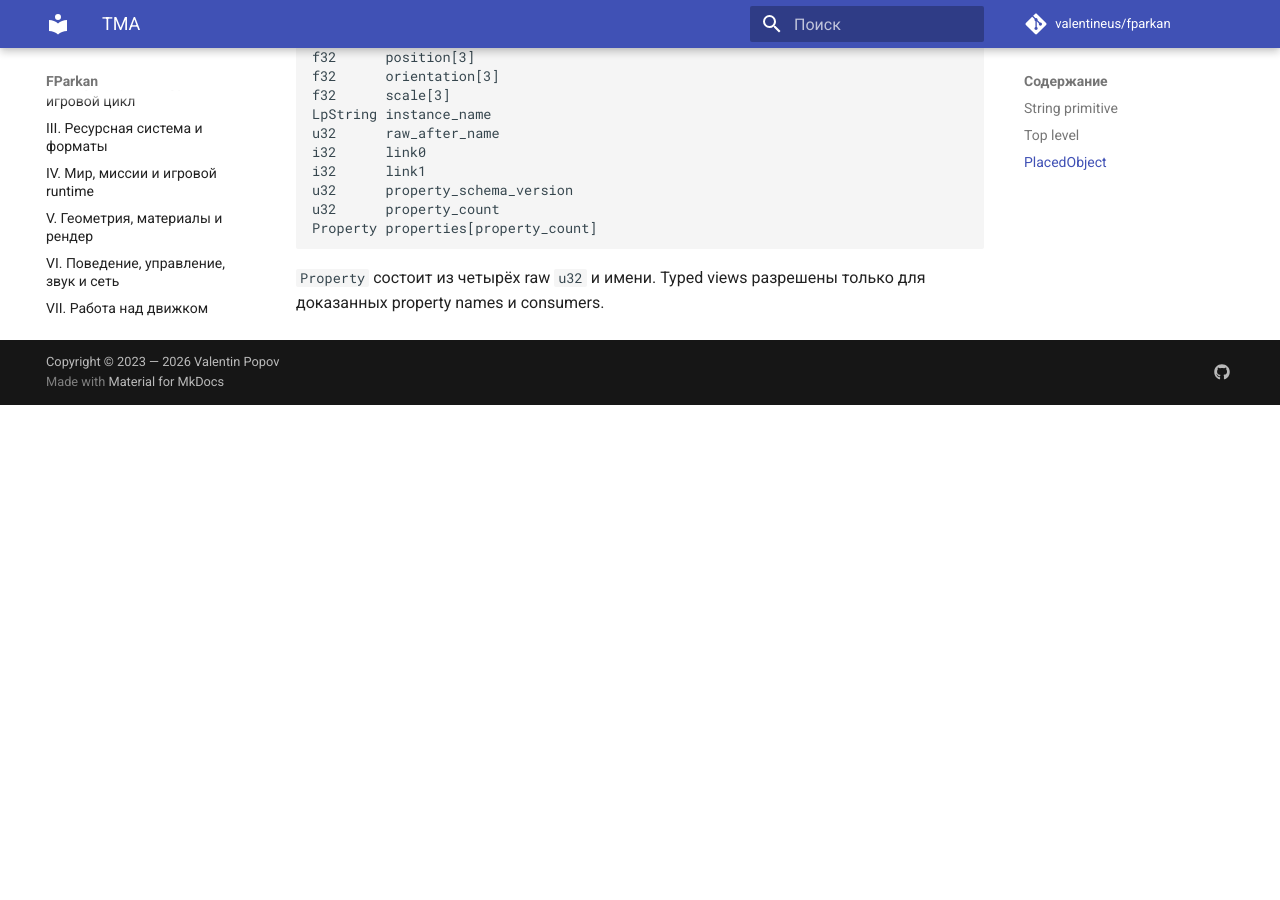
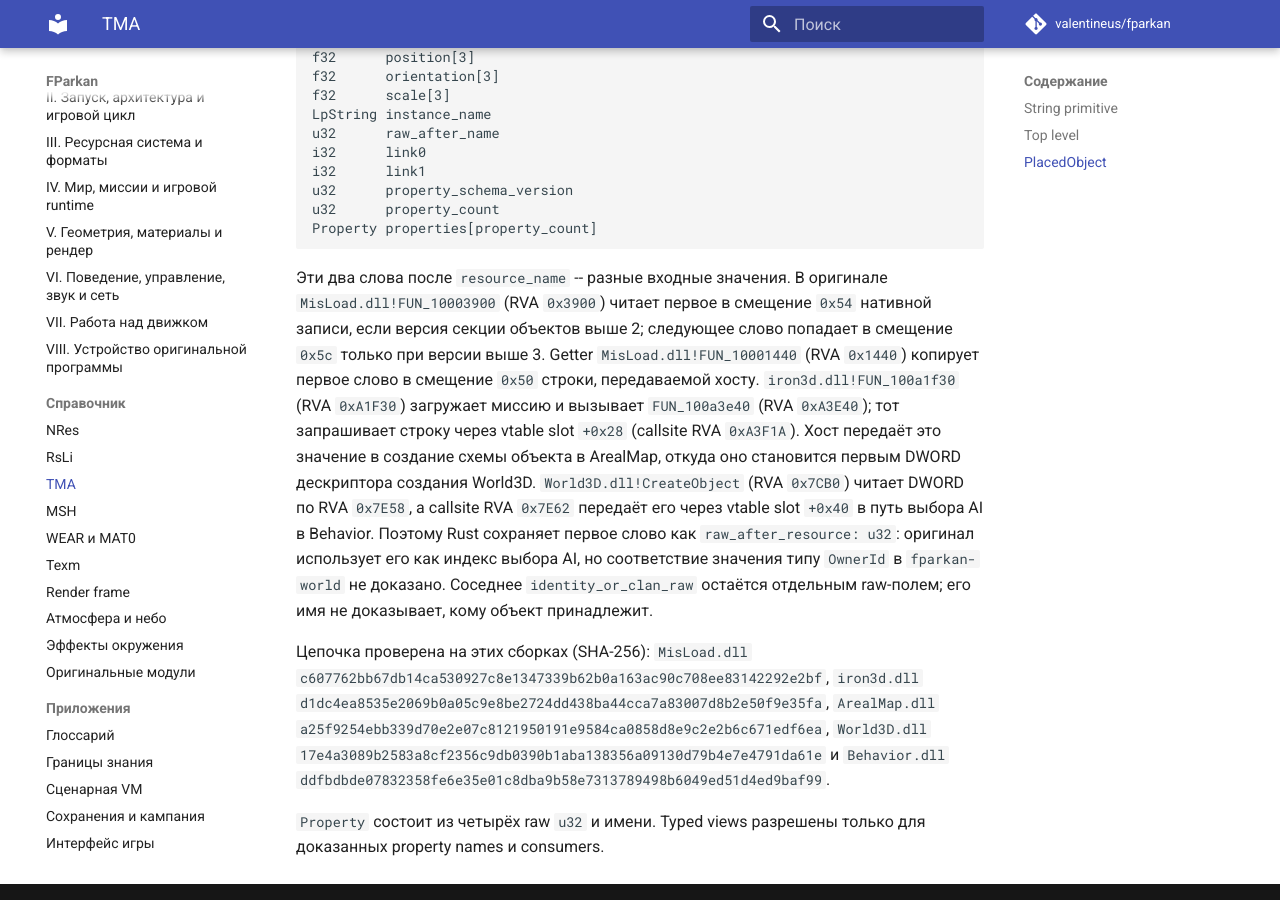
Before and after one commit to valentineus/fparkan, an MkDocs documentation site: the page built from docs/reference/tma.md, in a window 1280 px wide and 900 px high, scrolled down 1125 px. Built offline with MkDocs 1.6.1 and Material for MkDocs 9.7.7, drawn with Linux system fonts in a browser that asks for light colours; comment, search, counter and statistics services are not loaded; before the commit the page ends 1530 px from its top, so only the background shows below that.

````diff
--- a/docs/reference/tma.md
+++ b/docs/reference/tma.md
@@ -60,5 +60,33 @@ u32      property_count
 Property properties[property_count]
 ```
 
+Эти два слова после `resource_name` -- разные входные значения. В оригинале
+`MisLoad.dll!FUN_10003900` (RVA `0x3900`) читает первое в смещение `0x54`
+нативной записи, если версия секции объектов выше 2; следующее слово попадает
+в смещение `0x5c` только при версии выше 3. Getter
+`MisLoad.dll!FUN_10001440` (RVA `0x1440`) копирует первое слово в смещение
+`0x50` строки, передаваемой хосту. `iron3d.dll!FUN_100a1f30` (RVA `0xA1F30`)
+загружает миссию и вызывает `FUN_100a3e40` (RVA `0xA3E40`); тот запрашивает
+строку через vtable slot `+0x28` (callsite RVA `0xA3F1A`). Хост передаёт это
+значение в создание схемы объекта в ArealMap, откуда оно становится первым
+DWORD дескриптора создания World3D. `World3D.dll!CreateObject` (RVA `0x7CB0`)
+читает DWORD по RVA `0x7E58`, а callsite RVA `0x7E62` передаёт его через vtable
+slot `+0x40` в путь выбора AI в Behavior. Поэтому Rust сохраняет первое слово
+как `raw_after_resource: u32`: оригинал использует его как индекс выбора AI,
+но соответствие значения типу `OwnerId` в `fparkan-world` не доказано.
+Соседнее `identity_or_clan_raw` остаётся отдельным raw-полем; его имя не
+доказывает, кому объект принадлежит.
+
+Цепочка проверена на этих сборках (SHA-256): `MisLoad.dll`
+`c607762bb67db14ca530927c8e1347339b62b0a163ac90c708ee83142292e2bf`,
+`iron3d.dll`
+`d1dc4ea8535e2069b0a05c9e8be2724dd438ba44cca7a83007d8b2e50f9e35fa`,
+`ArealMap.dll`
+`a25f9254ebb339d70e2e07c8121950191e9584ca0858d8e9c2e2b6c671edf6ea`,
+`World3D.dll`
+`17e4a3089b2583a8cf2356c9db0390b1aba138356a09130d79b4e7e4791da61e` и
+`Behavior.dll`
+`ddfbdbde07832358fe6e35e01c8dba9b58e7313789498b6049ed51d4ed9baf99`.
+
 `Property` состоит из четырёх raw `u32` и имени. Typed views разрешены только
 для доказанных property names и consumers.
````
Also changed, not shown: docs/tomes/04-world.md (+20 -0 lines), 1 other file.
